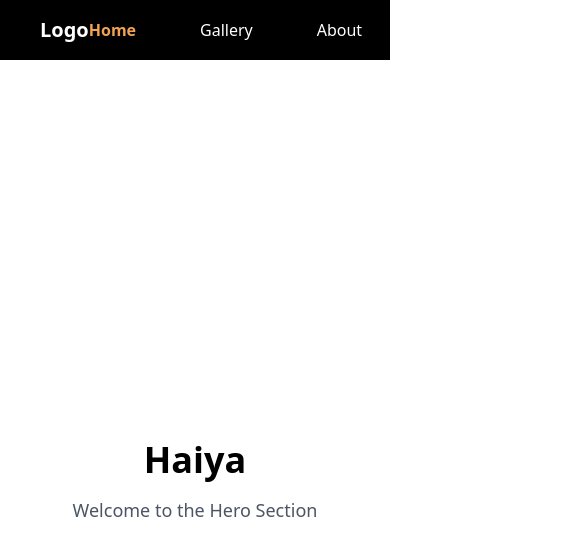
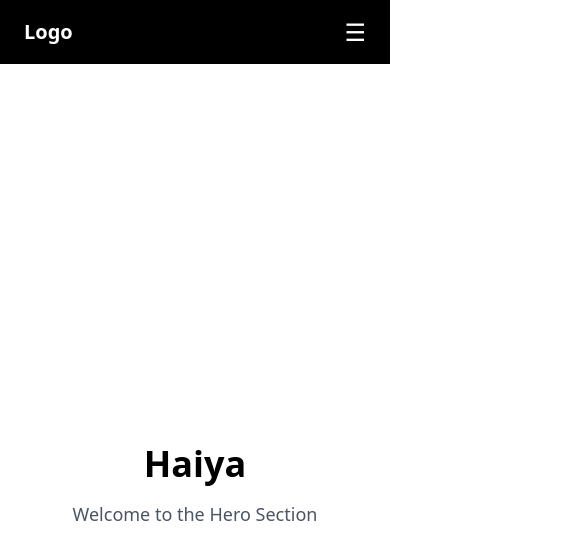
Before and after one commit to honey16/Parchayi, a React (Vite) app: page / in a window 390 px wide. Shown: the top 560 px of the page, 566 px wide, since content can reach past the window. Built offline with nearby package versions, Linux system fonts and the light colour scheme.

Commit message:
added sidebar for small screens

```diff
--- a/src/components/utilities/Navbar.jsx
+++ b/src/components/utilities/Navbar.jsx
@@ -1,7 +1,10 @@
-import React from 'react';
+import React, { useState } from 'react';
 import { NavLink } from 'react-router-dom';
+import Sidebar from './Sidebar';
 
 function Navbar() {
+  const [isSidebarOpen, setIsSidebarOpen] = useState(false);
+
   const items = [
     { name: 'Home', path: '/' },
     { name: 'Gallery', path: '/gallery' },
@@ -11,23 +14,38 @@ function Navbar() {
   ];
 
   return (
-    <div className="text-white bg-black sticky top-0 flex items-center justify-between px-10 py-4">
+    <>
+      <div className="text-white bg-black sticky top-0 flex items-center justify-between px-6 py-4">
         <p className="text-xl font-bold">Logo</p>
 
-      <div className="flex-1 flex justify-center space-x-16">
+        <div className="hidden sm:flex flex-1 justify-center space-x-8">
           {items.map((item) => (
             <NavLink
               key={item.path}
               to={item.path}
               className={({ isActive }) =>
-              `hover:text-gray-400 ${isActive ? 'text-orange font-bold' : 'text-white'}`
+                `hover:text-gray-400 ${isActive ? 'text-yellow-400 font-bold' : 'text-white'}`
               }
             >
               {item.name}
             </NavLink>
           ))}
         </div>
+
+        <button
+          className="sm:hidden text-white text-2xl"
+          onClick={() => setIsSidebarOpen(!isSidebarOpen)}
+        >
+          ☰
+        </button>
       </div>
+
+      <Sidebar
+        isOpen={isSidebarOpen}
+        onClose={() => setIsSidebarOpen(false)}
+        items={items}
+      />
+    </>
   );
 }
 
--- /dev/null
+++ b/src/components/utilities/Sidebar.jsx
@@ -0,0 +1,38 @@
+import React from 'react';
+import { NavLink } from 'react-router-dom';
+
+function Sidebar({ isOpen, onClose, items }) {
+  return (
+    <div
+      className={`fixed inset-0 bg-black bg-opacity-90 z-50 transform ${
+        isOpen ? 'translate-x-0' : '-translate-x-full'
+      } transition-transform duration-300 ease-in-out sm:hidden`}
+    >
+      <button
+        className="absolute top-4 right-4 text-white text-2xl"
+        onClick={onClose}
+      >
+        ✕
+      </button>
+
+      <div className="flex flex-col items-center justify-center h-full space-y-8">
+        {items.map((item) => (
+          <NavLink
+            key={item.path}
+            to={item.path}
+            className={({ isActive }) =>
+              `text-white text-lg hover:text-yellow-400 ${
+                isActive ? 'text-yellow-400 font-bold' : ''
+              }`
+            }
+            onClick={onClose}
+          >
+            {item.name}
+          </NavLink>
+        ))}
+      </div>
+    </div>
+  );
+}
+
+export default Sidebar;
```
Lines whose indentation alone changed are shown as unchanged.
